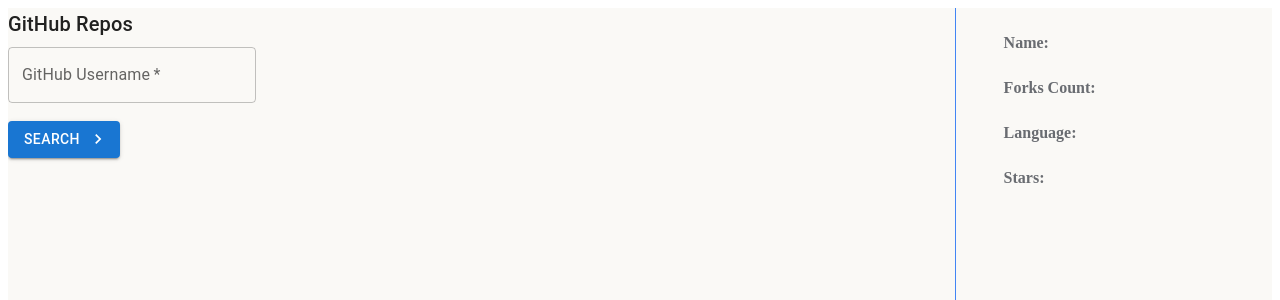
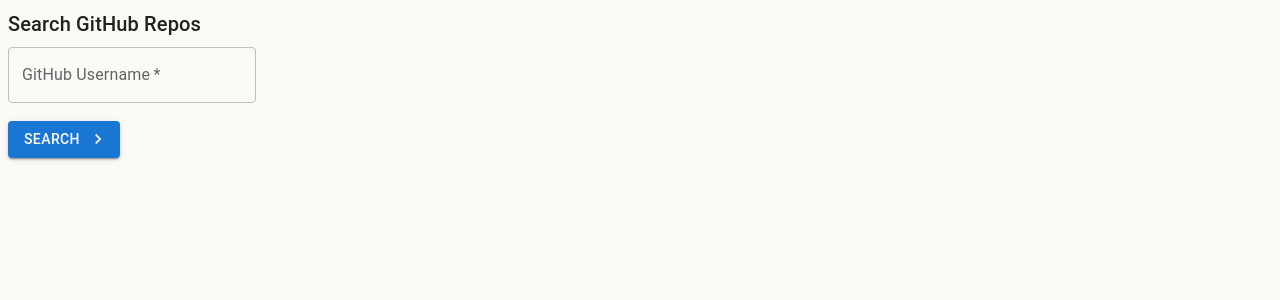
Before and after one commit to karldudley/github_clone, a React (Create React App) app: page / in a window 1280 px wide. Shown: the top 300 px of the page. Built offline with nearby package versions, Linux system fonts and the light colour scheme.

Commit message:
add dropdown to cards

```diff
--- a/src/App.css
+++ b/src/App.css
@@ -1,91 +1,3 @@
-.page {
-  height: 100vh;
-  width: 100%;
+body {
+  background-color: #FAF9F6;
 }
-
-.landing-page-container {
-  height: 100%;
-  min-height: 100%;
-  width: 100%;
-  display: flex;
-  background-color: #FAF9F6;
-  overflow-y: scroll;
-}
-
-.left-side {
-  height: 100%;
-  width: 75%;
-  display: flex;
-  flex-direction: column;
-  border-right: 1px solid #4285F4;
-}
-
-.results-container {
-  margin-top: 10px;
-  height: auto;
-  width: 100%;
-  display: flex;
-  flex-direction: column;
-  align-items: center;
-}
-
-.row {
-  display: flex;
-  cursor: pointer;
-  width: 44%;
-  height: 45px;
-  margin-top: 10px;
-  background-color: transparent;
-  border-radius: 5px;
-  align-items: center;
-  justify-content: flex-start;
-  pointer-events: none;
-}
-
-.row > h2 {
-  color: #4285F4;
-  pointer-events: auto;
-}
-
-.row:hover {
-  background-color: #4285F4;
-}
-
-.row > h2:hover {
-  color: #282D35;
-}
-
-.repo-name {
-  margin-left: 5px;
-}
-
-.repo-details-container {
-  height: 100%;
-  width: 25%;
-  display: flex;
-  flex-direction: column;
-  align-items: center;
-}
-
-.details-row {
-  height: 20px;
-  width: 70%;
-  display: flex;
-  margin-top: 25px;
-  align-items: center;
-}
-
-.label {
-  font-weight: bold;
-  margin-right: 20px;
-  color: #696C71;
-}
-
-.value {
-  color: #4285F4;
-}
-
-.loader {
-  color: #4285F4;
-  margin-left: 5%;
-}
--- a/src/App.js
+++ b/src/App.js
@@ -1,7 +1,6 @@
 import React, { useState, useEffect } from 'react'
 import axios from 'axios'
 
-import RepoDetails from "./RepoDetails";
 import RepoCard from "./components/RepoCard"
 
 import { Typography } from '@mui/material';
@@ -17,12 +16,9 @@
   const [name, setName] = useState('')
   const [loading, setLoading] = useState(false)
   const [repos, setRepos] = useState([])
-  const [details, setDetails] = useState({})
-  const [detailsLoading, setDetailsLoading] = useState(false);
 
   useEffect(() => {
     setRepos([]);
-    setDetails({});
   }, [name])
 
 
@@ -49,32 +45,20 @@
   const renderRepo = (repo) => {
     return (
       <Grid item xs={12} md={6} lg={4} key={repo.id}>
-        <RepoCard repo={repo} getDetails={getDetails}/>
+        <RepoCard repo={repo}/>
       </Grid>
     );
   }
 
-  const getDetails = (repoName) => {
-    setDetailsLoading(true)
-    axios({
-      method: "get",
-      url: `https://api.github.com/repos/${name}/${repoName}`,
-    }).then (res => {
-        setDetailsLoading(false);
-        setDetails(res.data);
-    });
-  }
+  return (
 
-  return (
-    <div className="page">
-      <div className="landing-page-container">
-        <div className="left-side">
+        <div className="page">
           <Typography
             variant="h6"
             color="textPrimary"
             gutterBottom
           >
-            GitHub Repos
+            Search GitHub Repos
           </Typography>
           <form onSubmit={handleSubmit} noValidate autoComplete='off'>
             <TextField
@@ -101,9 +85,8 @@
           </Grid>
           </Container>
         </div>
-        <RepoDetails details={details} loading={detailsLoading} />
-      </div>
-    </div>
+
+
   );
 }
 
--- a/src/RepoDetails.js
+++ /dev/null
@@ -1,29 +0,0 @@
-function RepoDetails({ details, loading }) {
-    if (loading) {
-        return (
-            <h1 className="loader">Loading...</h1>
-        )
-    }
-    return (
-        <div className="repo-details-container">
-            <div className="details-row">
-                <label className="label">Name:</label>
-                <span className="value">{details.name}</span>
-            </div>
-            <div className="details-row">
-                <label className="label">Forks Count:</label>
-                <span className="value">{details.forks}</span>
-            </div>
-            <div className="details-row">
-                <label className="label">Language:</label>
-                <span className="value">{details.language}</span>
-            </div>
-            <div className="details-row">
-                <label className="label">Stars:</label>
-                <span className="value">{details.stars}</span>
-            </div>
-        </div>
-    );
-}
-
-export default RepoDetails;
--- a/src/components/RepoCard.js
+++ b/src/components/RepoCard.js
@@ -1,35 +1,73 @@
 import React from 'react'
+
+import { styled } from '@mui/material/styles';
 import Card from '@mui/material/Card';
 import CardHeader from '@mui/material/CardHeader';
 import CardContent from '@mui/material/CardContent';
+import CardActions from '@mui/material/CardActions';
+import Collapse from '@mui/material/Collapse';
+import FavoriteIcon from '@mui/icons-material/Favorite';
+import ShareIcon from '@mui/icons-material/Share';
+import ExpandMoreIcon from '@mui/icons-material/ExpandMore';
 import { IconButton, Typography } from '@mui/material';
-import CheckCircleOutlined from '@mui/icons-material/CheckCircleOutlined';
 import Link from '@mui/material/Link';
 
-export default function RepoCard({repo, getDetails}) {
+const ExpandMore = styled((props) => {
+    const { expand, ...other } = props;
+    return <IconButton {...other} />;
+})(({ theme, expand }) => ({
+    transform: !expand ? 'rotate(0deg)' : 'rotate(180deg)',
+    marginLeft: 'auto',
+    transition: theme.transitions.create('transform', {
+        duration: theme.transitions.duration.shortest,
+    }),
+}));
+
+export default function RepoCard({repo}) {
+    const [expanded, setExpanded] = React.useState(false);
+
+    const handleExpandClick = () => {
+        setExpanded(!expanded);
+    };
+
     return (
-    <div>
-        <Card elevation={3}>
+        <Card sx={{ maxWidth: 345 }} elevation={3}>
             <CardHeader
-                action={
-                    <IconButton onClick={() => getDetails(repo.name)}>
-                      <CheckCircleOutlined />
-                    </IconButton>
-                }
+
                 title={
-                    <Typography gutterBottom variant="overline" component="h2">
-                       {repo.name}
+                    <Typography gutterBottom variant="h5">
+                       {repo.name.replaceAll('_', ' ')}
                     </Typography>
                  }
+                subheader="September 14, 2016"
 
             />
+            <CardActions disableSpacing>
+                <IconButton aria-label="add to favorites">
+                    <FavoriteIcon />
+                </IconButton>
+                <IconButton aria-label="share">
+                    <ShareIcon />
+                </IconButton>
+                <ExpandMore
+                    expand={expanded}
+                    onClick={handleExpandClick}
+                    aria-expanded={expanded}
+                    aria-label="show more"
+                >
+                    <ExpandMoreIcon />
+                </ExpandMore>
+            </CardActions>
+            <Collapse in={expanded} timeout="auto" unmountOnExit>
                 <CardContent>
+                    <Typography paragraph>Forks: {repo.forks}</Typography>
+                    <Typography paragraph>Stars: {repo.stargazers_count}</Typography>
+                    <Typography paragraph>Language: {repo.language}</Typography>
                     <Typography noWrap>
-                    <Link target="_blank" rel="noopener" underline="hover" href={repo.html_url}>{repo.html_url}
-                    </Link>
+                        GitHub Link: <Link target="_blank" rel="noopener" underline="hover" href={repo.html_url}>{repo.html_url}</Link>
                     </Typography>
                 </CardContent>
+            </Collapse>
         </Card>
-    </div>
     )
 }
```
Lines whose indentation alone changed are shown as unchanged.
